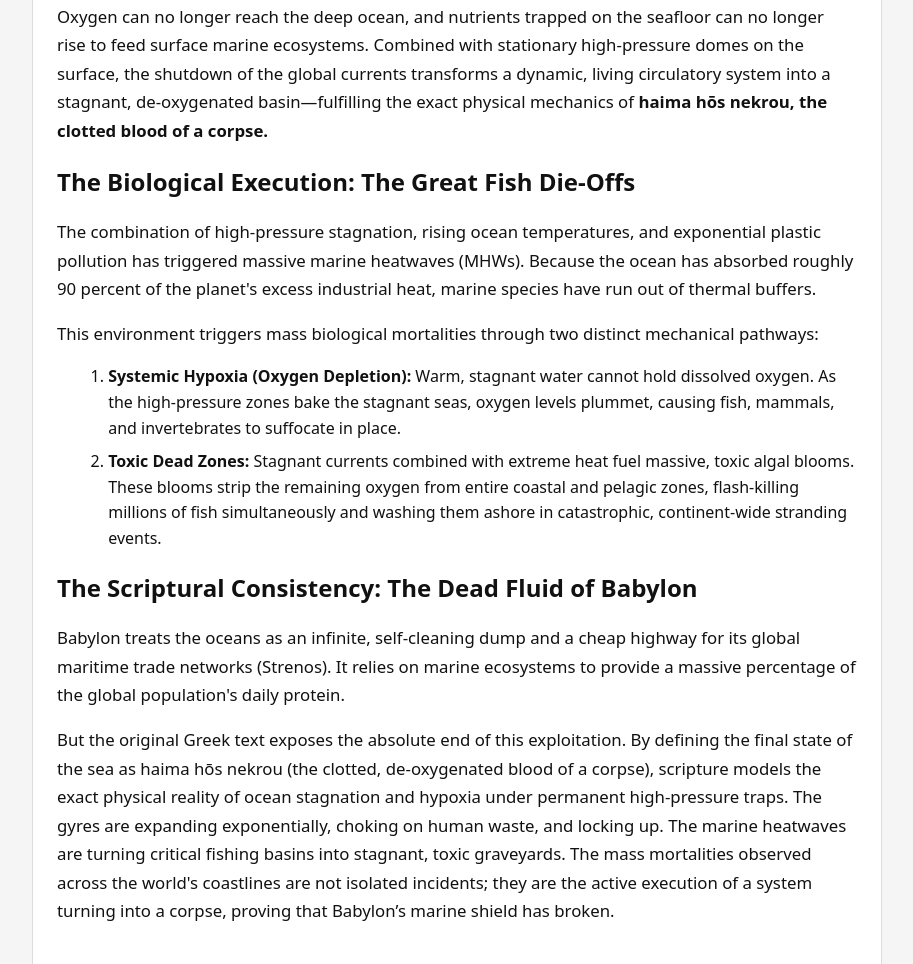
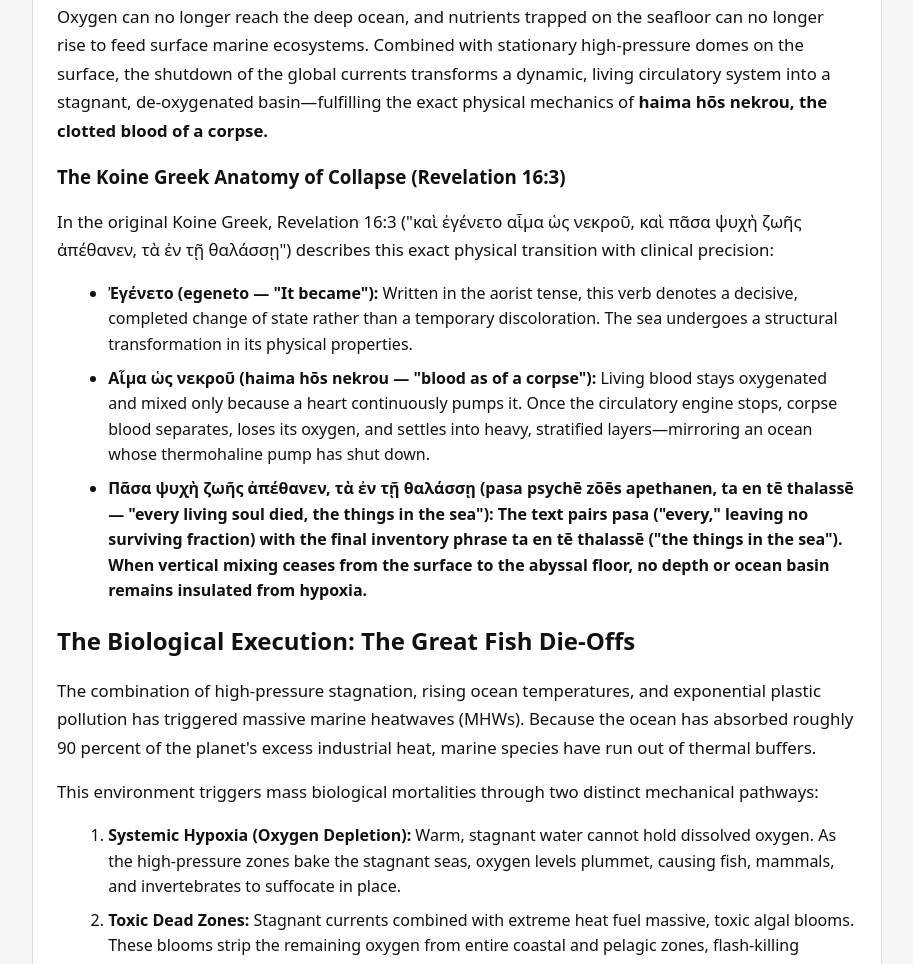
Before and after one commit to RaphaelAsanti/global-warming-destruction-of-babylon, a plain HTML site: page chapter6_stagnant-seas.html in a window 1280 px wide. Shown: the part 3699-4663 px from the top of the page, without its empty margins (183-1096 px from the left). Drawn offline with Linux system fonts and the light colour scheme.

Commit message:
Expand discussion on ocean stagnation and biblical text
Added a section discussing the Koine Greek anatomy of collapse in Revelation 16:3, detailing the transition of the sea's physical properties and its implications.

```diff
--- a/chapter6_stagnant-seas.html
+++ b/chapter6_stagnant-seas.html
@@ -245,6 +245,16 @@ At the center of this systemic failure is the <b>Atlantic Meridional Overturning
   <p>Oxygen can no longer reach the deep ocean, and nutrients trapped on the seafloor can no longer rise to feed surface marine ecosystems. Combined with stationary high-pressure domes on the surface, the shutdown of the global currents transforms a dynamic, living circulatory system into a stagnant, de-oxygenated basin—fulfilling the exact physical mechanics of <b>haima hōs nekrou, the clotted blood of a corpse.</b></p>
 
 
+<h3>The Koine Greek Anatomy of Collapse (Revelation 16:3)</h3>
+<p>
+In the original Koine Greek, Revelation 16:3 ("καὶ ἐγένετο αἷμα ὡς νεκροῦ, καὶ πᾶσα ψυχὴ ζωῆς ἀπέθανεν, τὰ ἐν τῇ θαλάσσῃ") describes this exact physical transition with clinical precision:
+    <ul>
+<li><b>Ἐγένετο (egeneto — "It became"):</b> Written in the aorist tense, this verb denotes a decisive, completed change of state rather than a temporary discoloration. The sea undergoes a structural transformation in its physical properties.</li>
+<li><b>Αἷμα ὡς νεκροῦ (haima hōs nekrou — "blood as of a corpse"):</b> Living blood stays oxygenated and mixed only because a heart continuously pumps it. Once the circulatory engine stops, corpse blood separates, loses its oxygen, and settles into heavy, stratified layers—mirroring an ocean whose thermohaline pump has shut down.</li>
+<li><b>Πᾶσα ψυχὴ ζωῆς ἀπέθανεν, τὰ ἐν τῇ θαλάσσῃ (pasa psychē zōēs apethanen, ta en tē thalassē — "every living soul died, the things in the sea"): The text pairs pasa ("every," leaving no surviving fraction) with the final inventory phrase ta en tē thalassē ("the things in the sea"). When vertical mixing ceases from the surface to the abyssal floor, no depth or ocean basin remains insulated from hypoxia.</b>
+</li>
+    </ul>
+  </p>
 
 <h2>The Biological Execution: The Great Fish Die-Offs</h2>
 <p>
```
